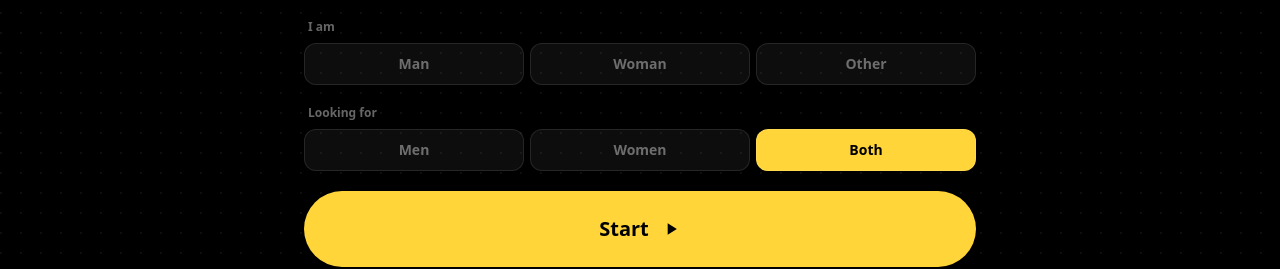
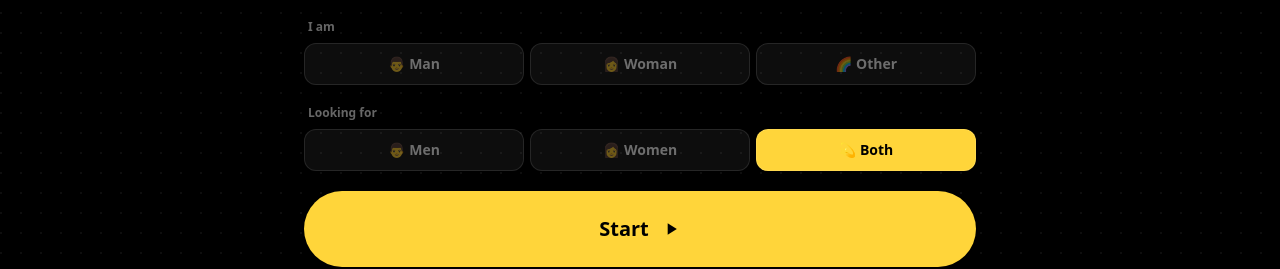
Before and after one commit to Baltaty/randoo, a Next.js app in the folder web/: page / in a window 1280 px wide. Shown: the part 368-637 px from the top of the page. Built offline with nearby package versions, Linux system fonts and the light colour scheme; no server answers; a web font is replaced by a local one.

Commit message:
feat: add emojis to gender selector chips on home page

```diff
--- a/web/app/page.tsx
+++ b/web/app/page.tsx
@@ -159,7 +159,7 @@ export default function Home() {
           <div className="flex flex-col gap-2">
             <span className="text-xs font-semibold px-1" style={{ color: 'var(--theme-text-muted)' }}>{t('home.iam')}</span>
             <div className="flex gap-1.5">
-              {([['M', 'home.gender.man'], ['F', 'home.gender.woman'], ['O', 'home.gender.other']] as const).map(([v, key]) => (
+              {([['M', 'home.gender.man', '👨'], ['F', 'home.gender.woman', '👩'], ['O', 'home.gender.other', '🌈']] as const).map(([v, key, emoji]) => (
                 <button
                   key={v}
                   onClick={() => setMyGender(g => g === v ? '' : v)}
@@ -169,7 +169,7 @@ export default function Home() {
                     color: myGender === v ? 'var(--theme-btn-fg)' : 'var(--theme-text-muted)',
                     border: '1px solid var(--theme-border)',
                   }}
-                >{t(key)}</button>
+                >{emoji} {t(key)}</button>
               ))}
             </div>
           </div>
@@ -178,7 +178,7 @@ export default function Home() {
           <div className="flex flex-col gap-2">
             <span className="text-xs font-semibold px-1" style={{ color: 'var(--theme-text-muted)' }}>{t('home.looking_for')}</span>
             <div className="flex gap-1.5">
-              {([['M', 'home.gender.men'], ['F', 'home.gender.women'], ['all', 'home.gender.both']] as const).map(([v, key]) => (
+              {([['M', 'home.gender.men', '👨'], ['F', 'home.gender.women', '👩'], ['all', 'home.gender.both', '💫']] as const).map(([v, key, emoji]) => (
                 <button
                   key={v}
                   onClick={() => setLookingFor(v)}
@@ -188,7 +188,7 @@ export default function Home() {
                     color: lookingFor === v ? 'var(--theme-btn-fg)' : 'var(--theme-text-muted)',
                     border: '1px solid var(--theme-border)',
                   }}
-                >{t(key)}</button>
+                >{emoji} {t(key)}</button>
               ))}
             </div>
           </div>
```
